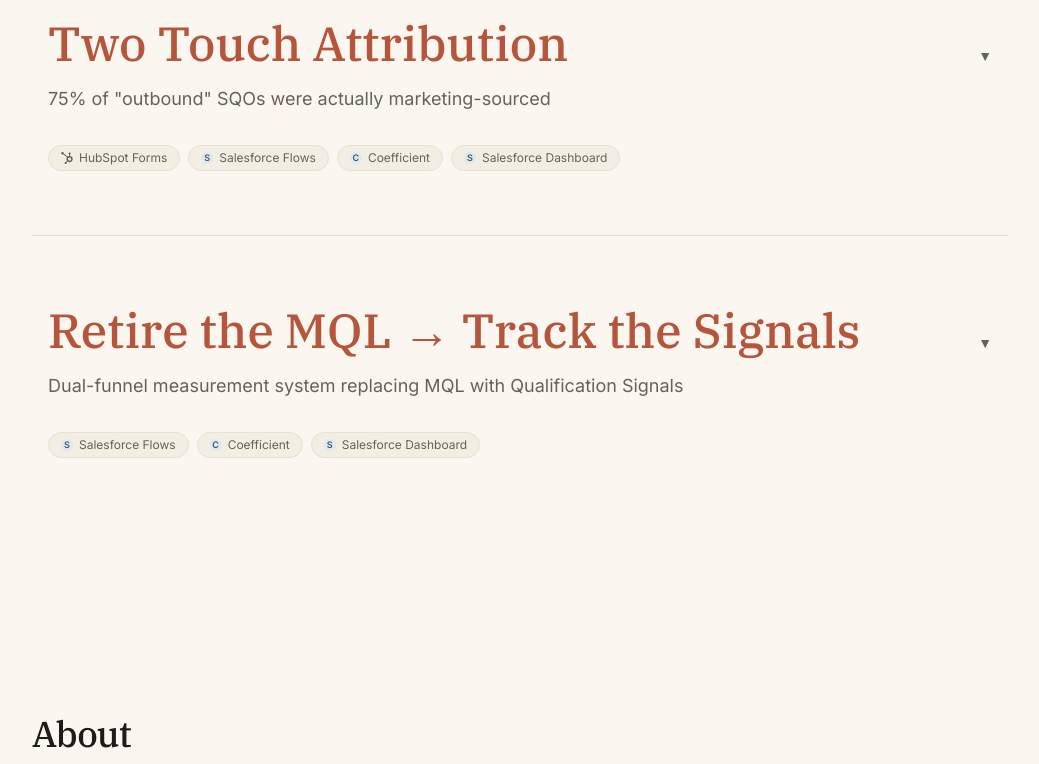
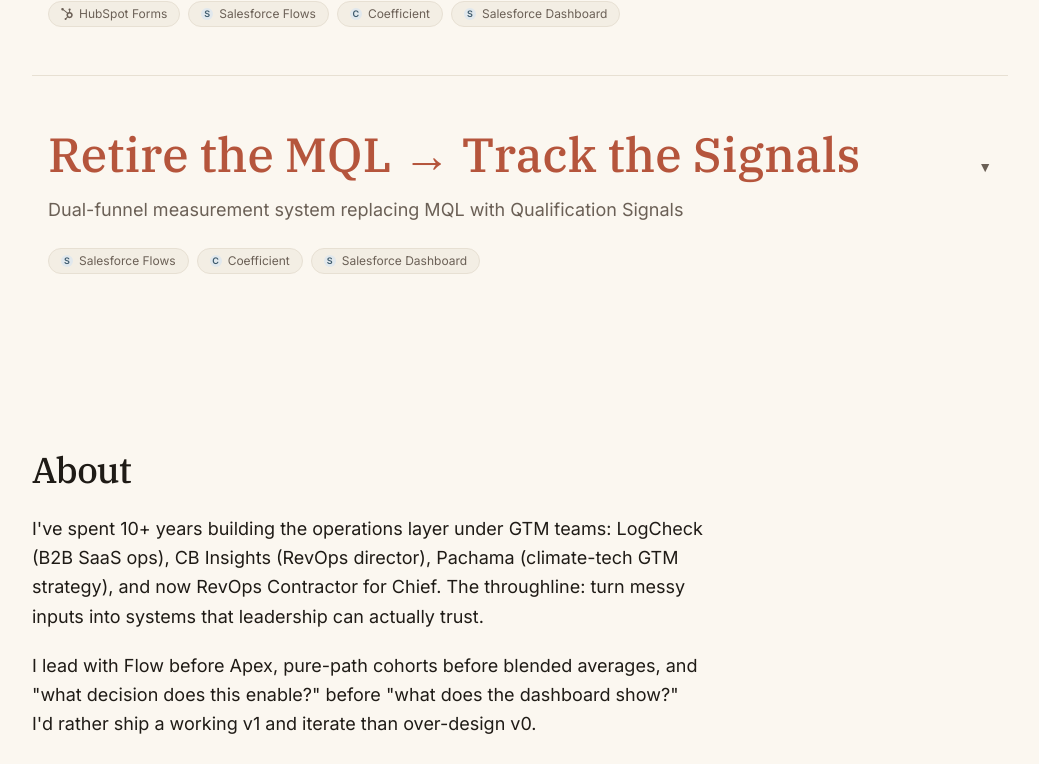
Before and after one commit to BurqueBone/tylerjohnson-site, a Next.js app: page / in a window 1280 px wide. Shown: the part 1423-2187 px from the top of the page, without its empty margins (120-1159 px from the left). Built offline with nearby package versions, Linux system fonts and the light colour scheme.

Commit message:
style: tighten vertical spacing across sections
Co-Authored-By: Claude Opus 4.7 (1M context) <noreply@anthropic.com>

```diff
--- a/app/components/About.tsx
+++ b/app/components/About.tsx
@@ -1,6 +1,6 @@
 export function About() {
   return (
-    <section id="about" className="mx-auto max-w-5xl px-6 py-16 sm:py-24">
+    <section id="about" className="mx-auto max-w-5xl px-6 py-12 sm:py-16">
       <h2 className="font-serif text-3xl font-medium tracking-tight text-ink sm:text-4xl">
         About
       </h2>
--- a/app/components/CaseStudies.tsx
+++ b/app/components/CaseStudies.tsx
@@ -3,11 +3,11 @@ import { CaseStudyCard } from "./CaseStudyCard";
 
 export function CaseStudies() {
   return (
-    <section id="work" className="mx-auto max-w-5xl px-6 py-16 sm:py-24">
+    <section id="work" className="mx-auto max-w-5xl px-6 py-12 sm:py-16">
       <h2 className="font-serif text-3xl font-medium tracking-tight text-ink sm:text-4xl">
         Selected Work
       </h2>
-      <div className="mt-8">
+      <div className="mt-6">
         {CASE_STUDIES.map((study) => (
           <CaseStudyCard key={study.id} study={study} />
         ))}
--- a/app/components/CaseStudyCard.tsx
+++ b/app/components/CaseStudyCard.tsx
@@ -26,7 +26,7 @@ export function CaseStudyCard({ study }: { study: CaseStudy }) {
         type="button"
         aria-expanded={expanded}
         onClick={() => setExpanded((v) => !v)}
-        className="block w-full cursor-pointer px-2 py-12 text-left sm:px-4 sm:py-16"
+        className="block w-full cursor-pointer px-2 py-8 text-left sm:px-4 sm:py-12"
       >
         <div className="flex flex-wrap items-baseline justify-between gap-x-6 gap-y-3">
           <h3 className="font-serif text-3xl font-medium leading-tight text-accent sm:text-4xl md:text-5xl">
@@ -62,7 +62,7 @@ export function CaseStudyCard({ study }: { study: CaseStudy }) {
         </div>
 
         <ul
-          className="mt-8 flex flex-wrap gap-2"
+          className="mt-6 flex flex-wrap gap-2"
           aria-label="Tools used"
         >
           {study.tools.map((tool) => {
--- a/app/components/Contact.tsx
+++ b/app/components/Contact.tsx
@@ -7,7 +7,7 @@ const LINKS = [
 
 export function Contact() {
   return (
-    <section id="contact" className="mx-auto max-w-3xl px-6 py-20 text-center sm:py-28">
+    <section id="contact" className="mx-auto max-w-3xl px-6 py-14 text-center sm:py-20">
       <h2 className="font-serif text-3xl font-medium tracking-tight text-ink sm:text-4xl">
         Let&apos;s talk
       </h2>
@@ -15,7 +15,7 @@ export function Contact() {
         Best for GTM Ops leadership roles at mid-stage companies, especially
         climate-tech and sustainability.
       </p>
-      <div className="mt-10 flex flex-wrap justify-center gap-3">
+      <div className="mt-8 flex flex-wrap justify-center gap-3">
         {LINKS.map((link) => (
           <a
             key={link.label}
--- a/app/components/Stack.tsx
+++ b/app/components/Stack.tsx
@@ -3,11 +3,11 @@ import { BrandIcon } from "./BrandIcon";
 
 export function Stack() {
   return (
-    <section id="stack" className="mx-auto max-w-5xl px-6 py-16 sm:py-24">
+    <section id="stack" className="mx-auto max-w-5xl px-6 py-12 sm:py-16">
       <h2 className="font-serif text-3xl font-medium tracking-tight text-ink sm:text-4xl">
         Stack
       </h2>
-      <dl className="mt-8 space-y-6">
+      <dl className="mt-6 space-y-6">
         {STACK.map((row) => (
           <div
             key={row.label}
--- a/app/components/Testimonial.tsx
+++ b/app/components/Testimonial.tsx
@@ -1,9 +1,9 @@
 export function Testimonial() {
   return (
-    <section className="bg-shell-alt py-20 sm:py-28">
+    <section className="bg-shell-alt py-14 sm:py-20">
       <div className="mx-auto max-w-3xl px-6 text-center">
         <div aria-hidden className="mx-auto h-px w-16 bg-hairline" />
-        <blockquote className="mt-10">
+        <blockquote className="mt-8">
           <p className="font-serif text-2xl italic leading-relaxed text-ink sm:text-3xl">
             &ldquo;Tyler is the go-to architect and problem-solver for our most
             complex system overhauls, process redesigns, and scenario-based
@@ -14,7 +14,7 @@ export function Testimonial() {
             &mdash; Former manager, CB Insights
           </footer>
         </blockquote>
-        <div aria-hidden className="mx-auto mt-10 h-px w-16 bg-hairline" />
+        <div aria-hidden className="mx-auto mt-8 h-px w-16 bg-hairline" />
       </div>
     </section>
   );
```
